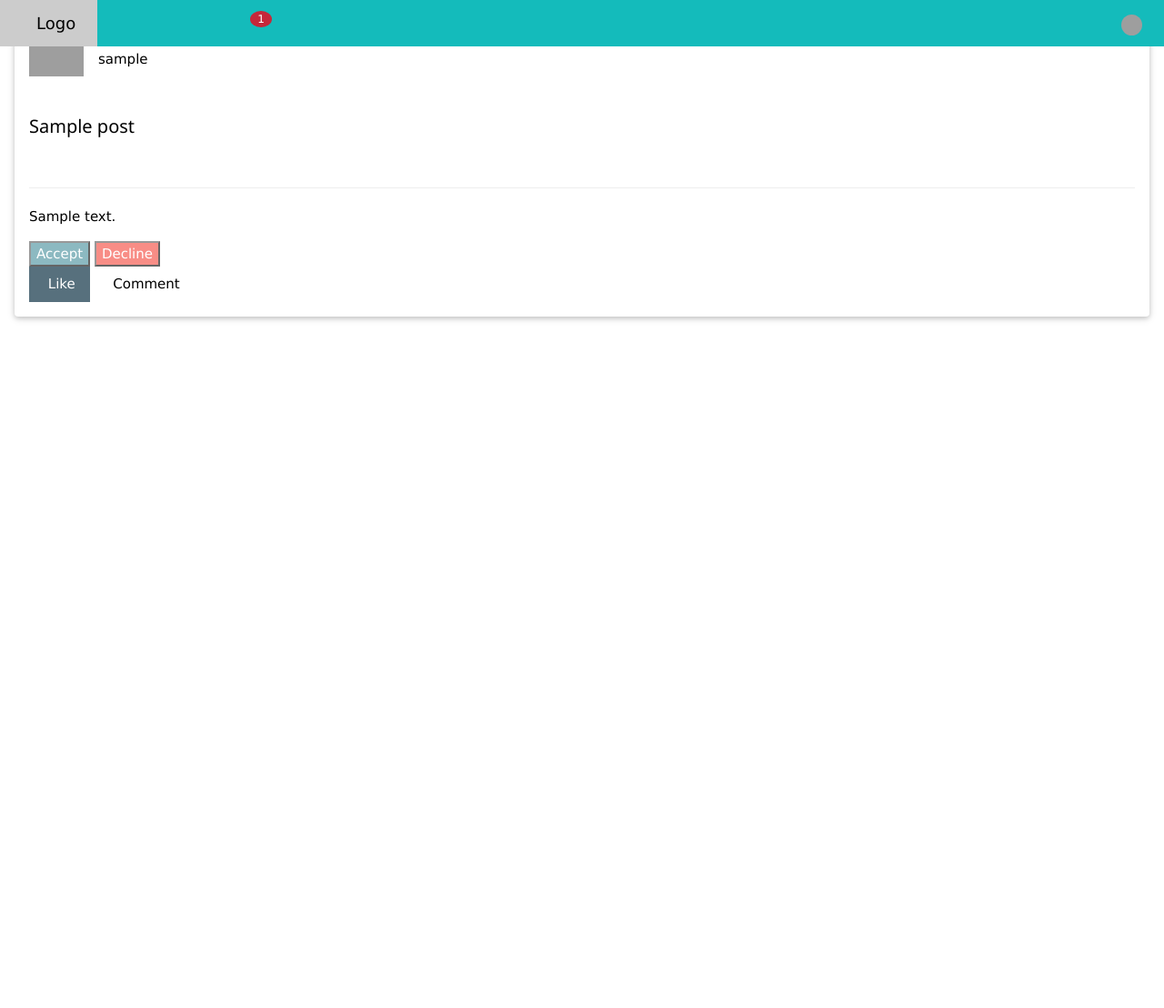
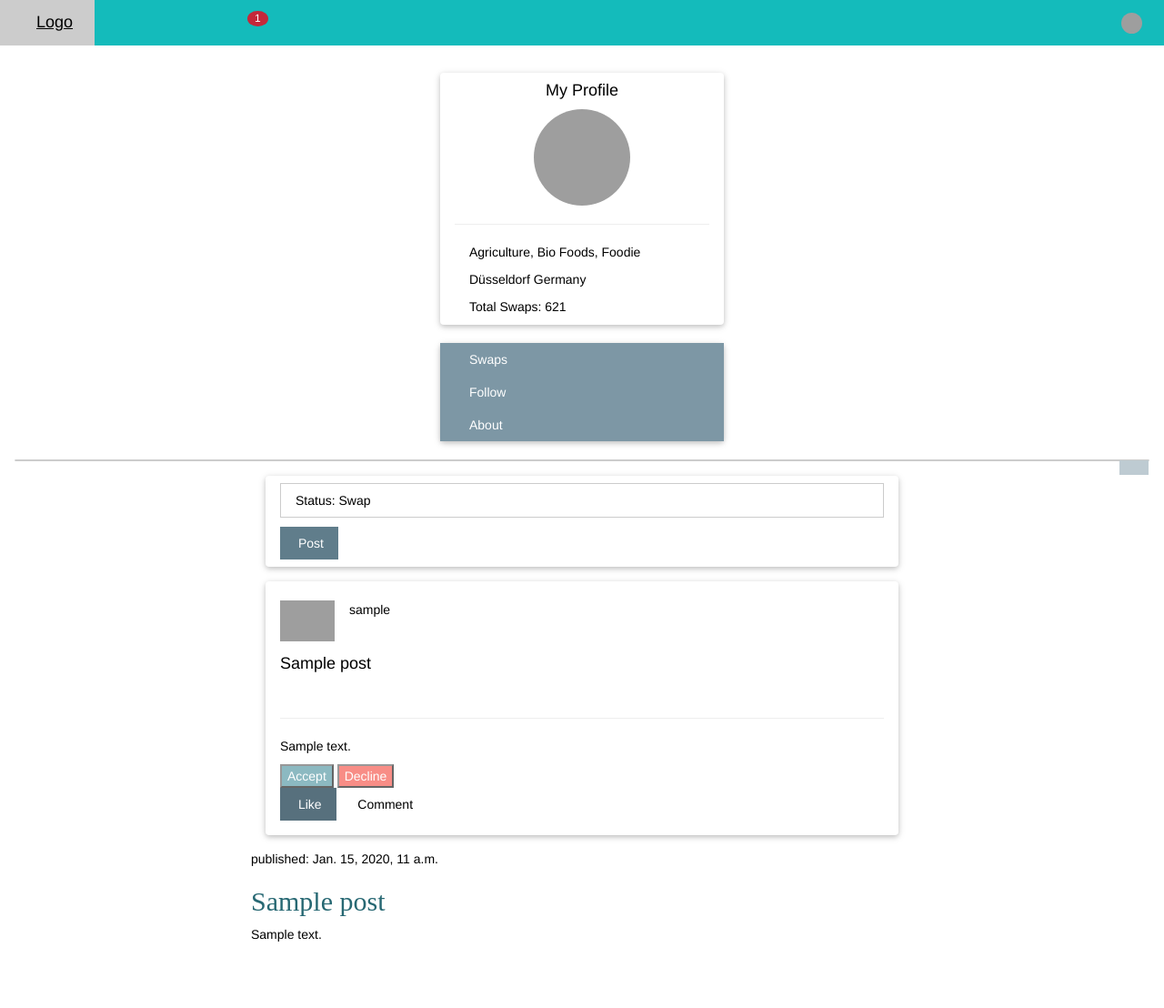
Before and after one commit to sabinahschmitz/my-first-blog, a Django app: template blog/templates/blog/post_list.html in a window 1280 px wide. Shown: the whole page at 91% size. Before the commit the page ends 353 px from the top, so only its background shows below. Run offline with Django 3.2, Linux system fonts and the light colour scheme; the template is opened without the code that fills it: values that come from a table or form of the project are taken from there, others are empty; tables that the repository leaves empty hold one stand-in row (values such as "Sample post"); some libraries are stand-ins or nearby versions; some web fonts are replaced; grey boxes are pictures that could not be loaded.

Commit message:
Edits in HTML Files - Trying to fix base file bug

```diff
--- a/blog/templates/blog/base.html
+++ b/blog/templates/blog/base.html
@@ -1,5 +1,10 @@
 <!DOCTYPE html>
-<link rel="stylesheet" type="text/css" href="profilecss.css">
+<meta charset="UTF-8">
+        <link rel="stylesheet" href="//maxcdn.bootstrapcdn.com/bootstrap/3.2.0/css/bootstrap.min.css">
+        <link rel="stylesheet" href="//maxcdn.bootstrapcdn.com/bootstrap/3.2.0/css/bootstrap-theme.min.css">
+        <link href="//https://fonts.google.com/specimen/Raleway?selection.family=Raleway" rel="stylesheet" type="text/css">
+
+
 <html lang="en">
 <head>
     <meta charset="UTF-8">
--- a/blog/templates/blog/post_list.html
+++ b/blog/templates/blog/post_list.html
@@ -1,4 +1,4 @@
-{% extends 'blog/base.html' %}
+
 {% load static %}
 
 <!DOCTYPE html>
@@ -6,13 +6,14 @@
 <html lang="en">
 
 <head>
+    <meta charset="UTF-8">
         <link rel="stylesheet" type="text/css" href="{% static 'css/profilecss.css' %}">
         <link rel="stylesheet" href="//maxcdn.bootstrapcdn.com/bootstrap/3.2.0/css/bootstrap.min.css">
         <link rel="stylesheet" href="//maxcdn.bootstrapcdn.com/bootstrap/3.2.0/css/bootstrap-theme.min.css">
         <link rel="stylesheet" href="{% static 'css/blog.css' %}">
         <link href="//https://fonts.google.com/specimen/Raleway?selection.family=Raleway" rel="stylesheet" type="text/css">
 
-    <meta charset="UTF-8">
+
     <title>DIY SDI: Digital Swap</title>
 </head>
 <body class="w3-theme-l5">
```
